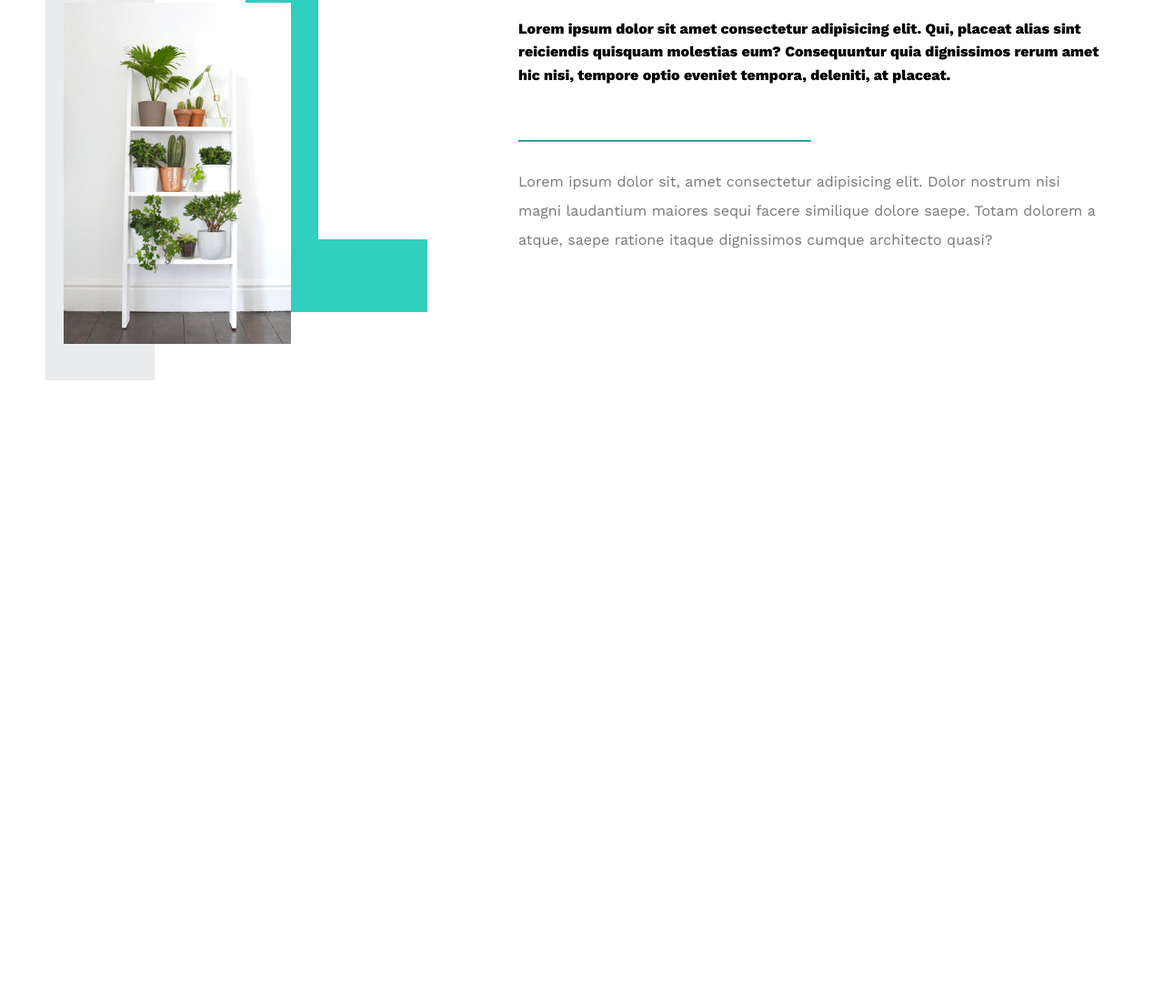
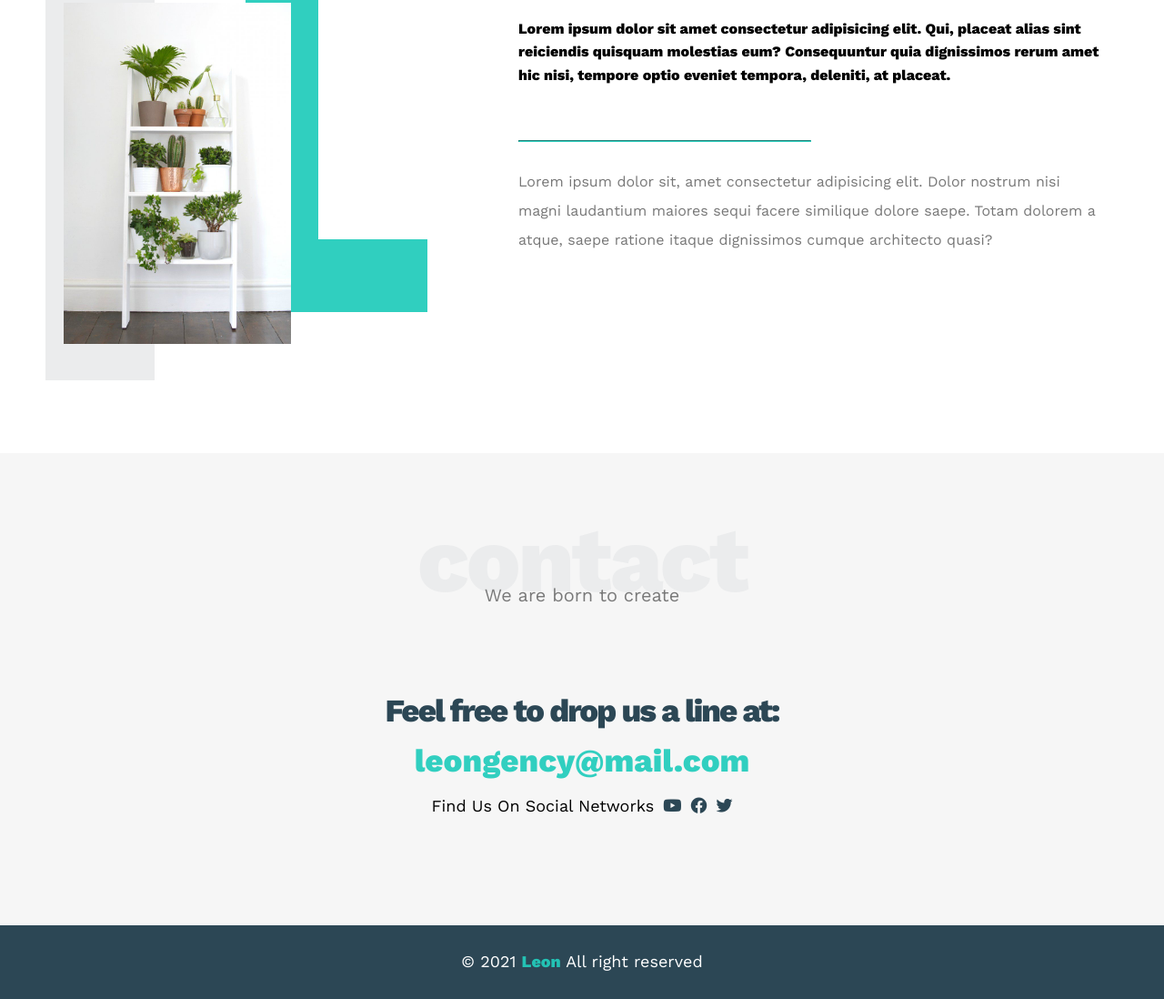
Before and after one commit to HusseinAli97/Templat-One, a plain HTML site: page index.html in a window 1280 px wide. Shown: the part 2903-4001 px from the top of the page at 91% size. Before the commit the page ends 3401 px from the top, so only its background shows below. Drawn offline with nearby package versions, Linux system fonts and the light colour scheme.

Commit message:
Contact and Footer

```diff
--- a/css/t1.css
+++ b/css/t1.css
@@ -390,3 +390,58 @@ body {
   color: #777;
 }
 /* About end  */
+/* Contact start */
+.contact {
+  padding-top: var(--Main-Pad);
+  padding-bottom: var(--Main-Pad);
+  background-color: var(--third-color);
+}
+.contact .info {
+  padding-top: var(--Main-Pad);
+  padding-bottom: var(--Main-Pad);
+  text-align: center;
+}
+.contact .info .lable {
+  font-size: 35px;
+  font-weight: 800;
+  color: var(--Secondry-color);
+  letter-spacing: -2px;
+  margin-bottom: 15px;
+}
+.info .link {
+  text-decoration: none;
+  display: block;
+  font-size: 35px;
+  color: var(--Main-Color);
+  font-weight: 800;
+}
+.info .socail {
+  display: flex;
+  justify-content: center;
+  margin-top: 20px;
+  font-size: 18px;
+}
+.info .socail i {
+  margin-left: 10px;
+  color: var(--Secondry-color);
+}
+@media (max-width: 767px) {
+  .contact .info .lable,
+  .contact .info .link {
+    font-size: 25px;
+  }
+}
+/* Contact end  */
+/* Start footer */
+.footer {
+  color: white;
+  background-color: var(--Secondry-color);
+  padding: 30px 10px;
+  text-align: center;
+  font-size: 18px;
+}
+.footer span {
+  font-weight: bold;
+  color: var(--Main-Color);
+}
+/* End footer */
--- a/index.html
+++ b/index.html
@@ -205,6 +205,29 @@
     </div>
   </div>
   <!-- About End -->
+  <!-- Contact Start -->
+  <div class="contact">
+    <div class="container">
+      <h2 class="special-heading">contact</h2>
+      <p>We are born to create</p>
+      <div class="info">
+        <p class="lable"> Feel free to drop us a line at: </p>
+        <a href="mailto:leongency@mail.com?subject=ContactFromSite" class="link">leongency@mail.com</a>
+        <div class="socail">
+          Find Us On Social Networks
+        <i class="fab fa-youtube" aria-hidden="true"></i>
+        <i class="fab fa-facebook" aria-hidden="true"></i>
+        <i class="fab fa-twitter" aria-hidden="true"></i>
+        </div>
+      </div>
+    </div>
+  </div>
+  <!-- Contact End -->
+  <!-- footer Start -->
+  <div class="footer">
+    &copy; 2021 <span>Leon</span> All right reserved
+  </div>
+  <!-- footer end -->
 </body>
 
 </html>
```
